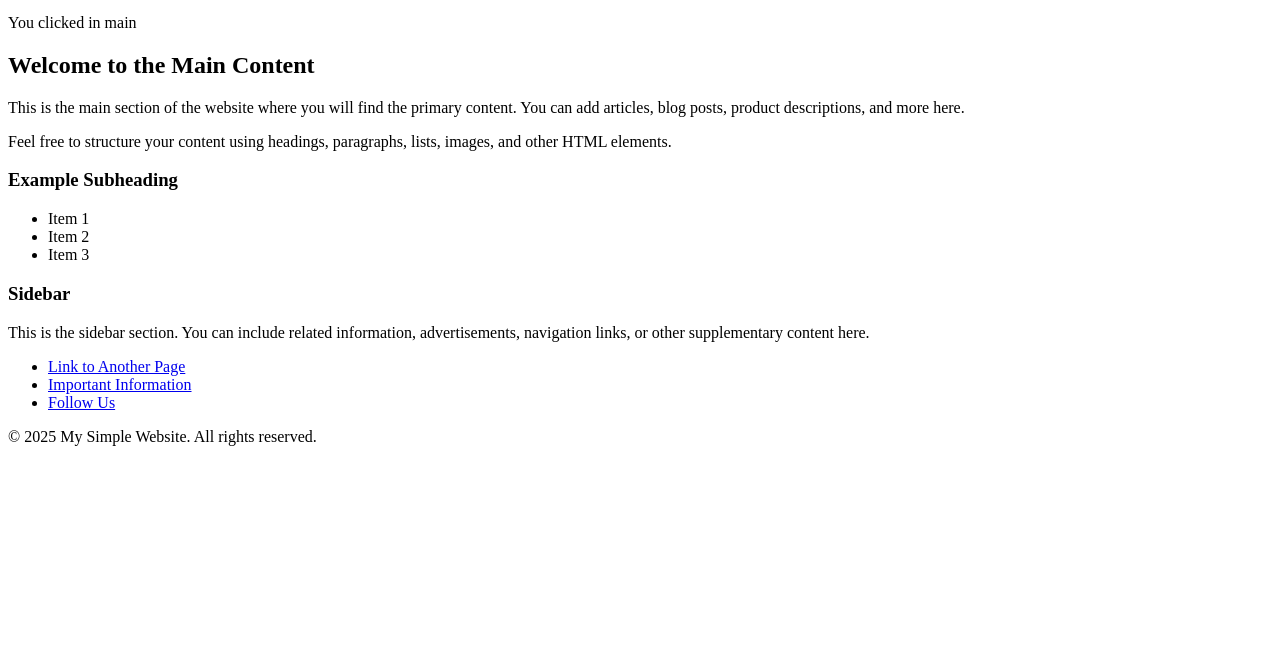
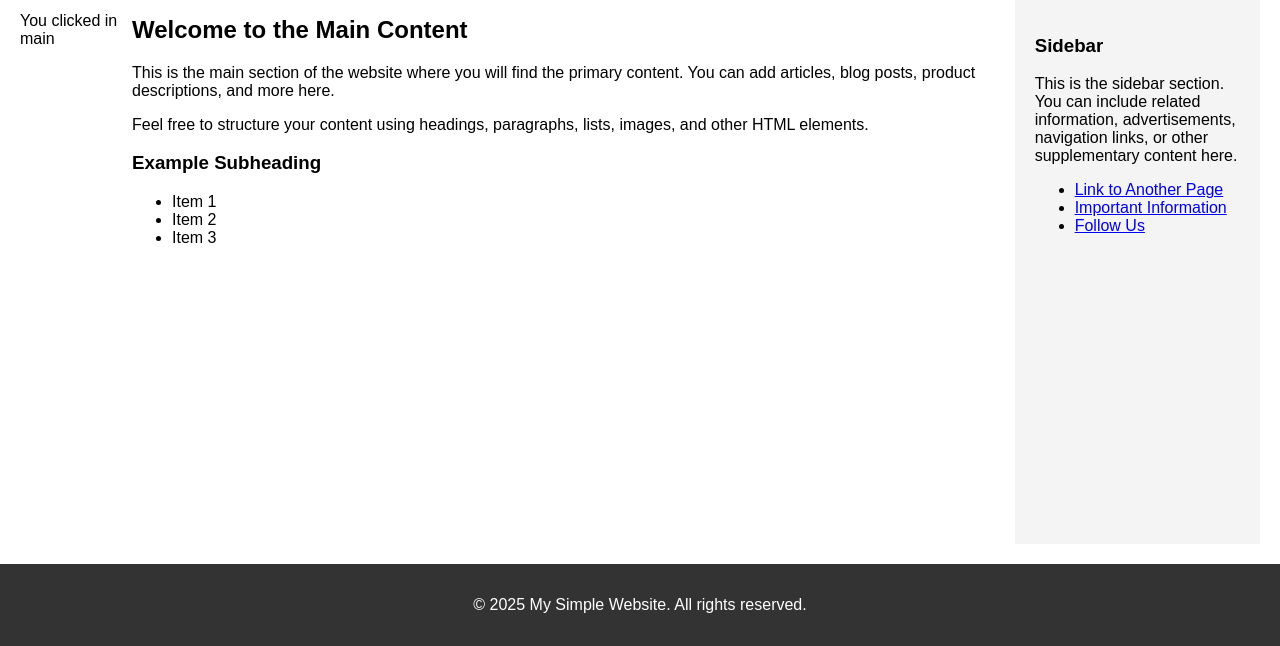
Before and after one commit to Alex2012like/Website-template, a plain HTML site: page index.html in a window 1280 px wide. Shown: the part 154-800 px from the top of the page. Drawn offline with Linux system fonts and the light colour scheme.

Commit message:
Update index.html

```diff
--- a/index.html
+++ b/index.html
@@ -4,7 +4,7 @@
     <meta charset="UTF-8">
     <meta name="viewport" content="width=device-width, initial-scale=1.0">
     <title>Title</title>
-    <link rel="style/style.css">
+    <link rel="stylesheet" href="style/style.css">
 </head>
 <body>
 
```
